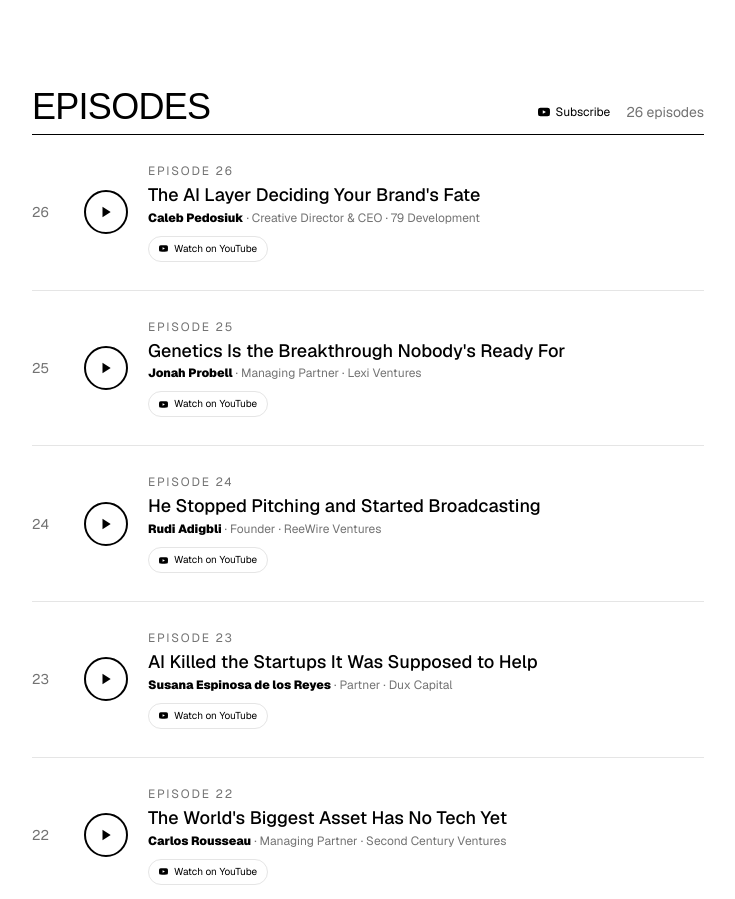
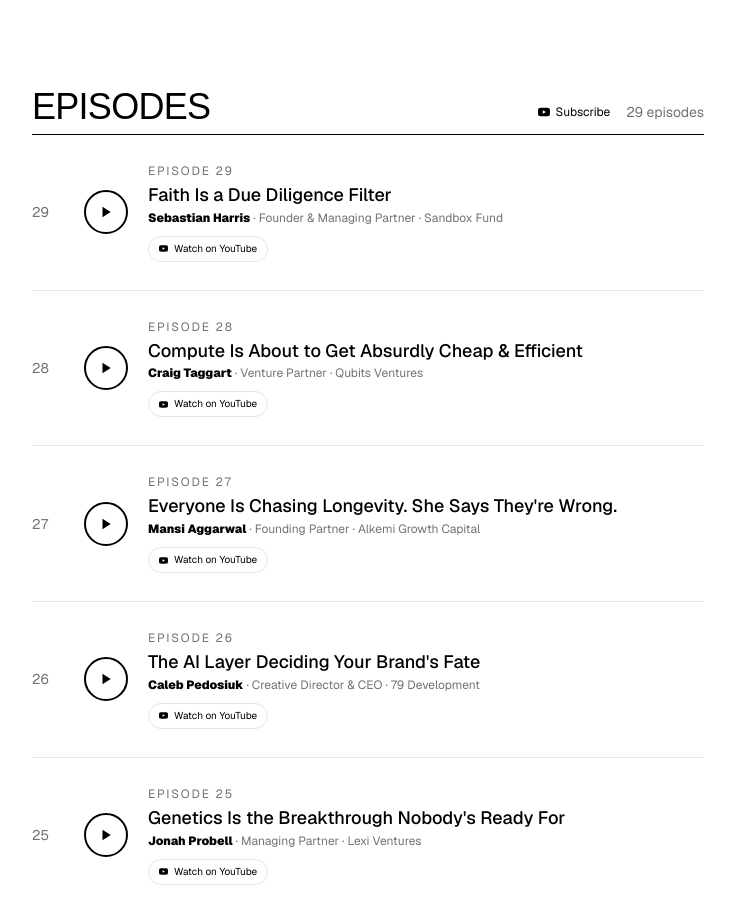
Before and after one commit to SacredProtocol/superlative-podcast, a Next.js app: page / in a window 1280 px wide. Shown: the part 840-1739 px from the top of the page, without its empty margins (272-1007 px from the left). Built offline with nearby package versions, Linux system fonts and the light colour scheme; a web font is replaced by a local one.

Commit message:
feat: add Episodes 27-29 (Mansi Aggarwal, Craig Taggart, Sebastian Harris)
Three episodes recorded this week, sourced from Notion and matched to YouTube livestream URLs.

Co-authored-by: Cursor <cursoragent@cursor.com>

```diff
--- a/src/config.ts
+++ b/src/config.ts
@@ -22,6 +22,30 @@ export const siteConfig = {
   // Featured episodes — add new episodes at the top
   // xUrl: X broadcast or post link | youtubeUrl: YouTube video or livestream link
   episodes: [
+    {
+      title: "Episode 29",
+      episodeTitle: "Faith Is a Due Diligence Filter",
+      guest: "Sebastian Harris",
+      guestTitle: "Founder & Managing Partner",
+      guestCompany: "Sandbox Fund",
+      youtubeUrl: "https://www.youtube.com/live/4HFr7VQ_zwk",
+    },
+    {
+      title: "Episode 28",
+      episodeTitle: "Compute Is About to Get Absurdly Cheap & Efficient",
+      guest: "Craig Taggart",
+      guestTitle: "Venture Partner",
+      guestCompany: "Qubits Ventures",
+      youtubeUrl: "https://www.youtube.com/live/meHYE_KWF0Q",
+    },
+    {
+      title: "Episode 27",
+      episodeTitle: "Everyone Is Chasing Longevity. She Says They're Wrong.",
+      guest: "Mansi Aggarwal",
+      guestTitle: "Founding Partner",
+      guestCompany: "Alkemi Growth Capital",
+      youtubeUrl: "https://www.youtube.com/live/lYYbDRyb9_M",
+    },
     {
       title: "Episode 26",
       episodeTitle: "The AI Layer Deciding Your Brand's Fate",
```
